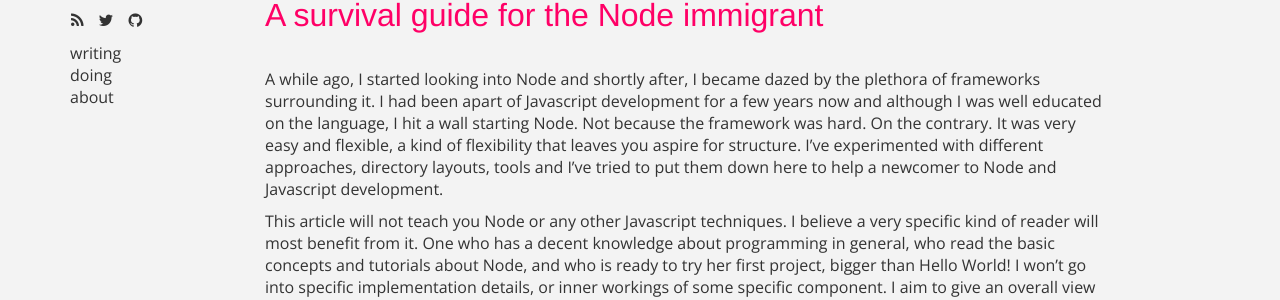
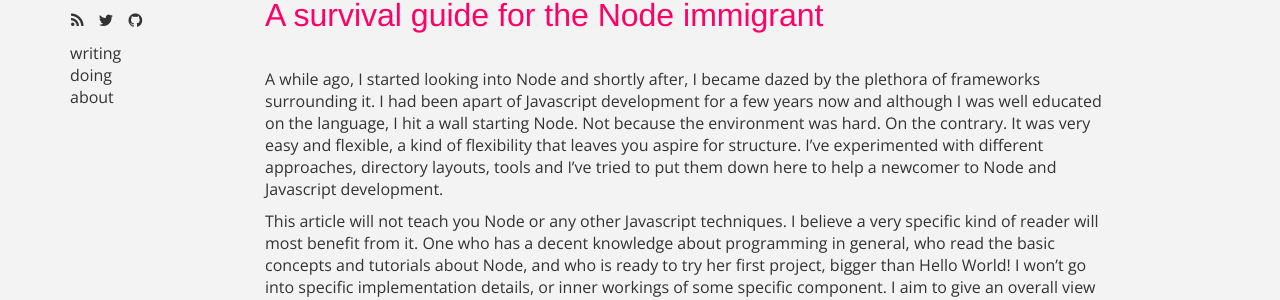
Before and after one commit to selimober/selimober.github.io, a Jekyll site: the page built from _posts/2013-09-26-a-survival-guide-for-the-node-immigrant.md, in a window 1280 px wide and 900 px high. Shown: the part 212-512 px from the top of the window. Built offline with Jekyll 4.4.1, drawn with Linux system fonts in a browser that asks for light colours; some web fonts are replaced; Markdown is read by kramdown in place of the engine named in the settings; comment, search, counter and statistics services are not loaded; some of the changed text lies outside the part shown.

Commit message:
Corrected a couple of senteces

```diff
--- a/_posts/2013-09-26-a-survival-guide-for-the-node-immigrant.md
+++ b/_posts/2013-09-26-a-survival-guide-for-the-node-immigrant.md
@@ -6,7 +6,7 @@ disqus_identifier: newcomer-guide-node
 published: true
 ---
 
-A while ago, I started looking into Node and shortly after, I became dazed by the plethora of frameworks surrounding it. I had been apart of Javascript development for a few years now and although I was well educated on the language, I hit a wall starting Node. Not because the framework was hard. On the contrary. It was very easy and flexible, a kind of flexibility that leaves you aspire for structure. I've experimented with different approaches, directory layouts, tools and I've tried to put them down here to help a newcomer to Node and Javascript development.
+A while ago, I started looking into Node and shortly after, I became dazed by the plethora of frameworks surrounding it. I had been apart of Javascript development for a few years now and although I was well educated on the language, I hit a wall starting Node. Not because the environment was hard. On the contrary. It was very easy and flexible, a kind of flexibility that leaves you aspire for structure. I've experimented with different approaches, directory layouts, tools and I've tried to put them down here to help a newcomer to Node and Javascript development.
 
 This article will not teach you Node or any other Javascript techniques. I believe a very specific kind of reader will most benefit from it. One who has a decent knowledge about programming in general, who read the basic concepts and tutorials about Node, and who is ready to try her first project, bigger than Hello World! I won't go into specific implementation details, or inner workings of some specific component. I aim to give an overall view of how a modern development environment using Node might be. Just keep in mind that these are the very first impressions of me on a vast land, and everything is subject to change :)
 
```
Also changed, not shown: other parts of _posts/2013-09-26-a-survival-guide-for-the-node-immigrant.md (+1 -1 lines).
